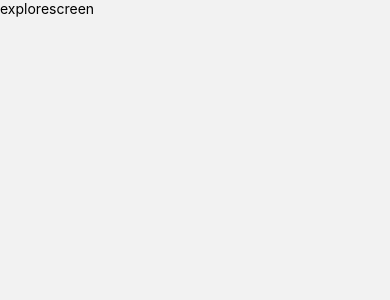
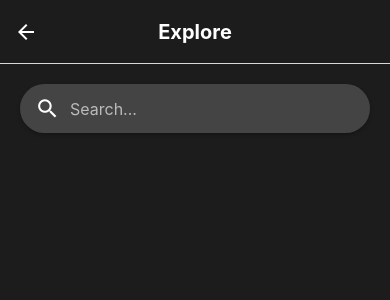
Before and after one commit to Azharkhaibar/mse-social-app, a React Native app: screen /Explore in a window 390 px wide. Shown: the top 300 px of the page. Built offline with nearby package versions, Linux system fonts and the light colour scheme.

Commit message:
making new page (explorescreen)

```diff
--- a/App.tsx
+++ b/App.tsx
@@ -14,12 +14,28 @@ export default function App() {
   return (
     <NavigationContainer>
       {/* STATUS BAR ATAS */}
-      <StatusBar style="light" backgroundColor='black' />
+      <StatusBar style="light" backgroundColor="black" />
       <Stack.Navigator screenOptions={{ headerShown: false }}>
         <Stack.Screen name="firstPage" component={FirstPage} />
         <Stack.Screen name="Signin" component={SignInScreen} />
         <Stack.Screen name="Home" component={HomeScreen} />
-        <Stack.Screen name="Explore" component={ExploreScreen} />
+        <Stack.Screen
+          name="Explore"
+          component={ExploreScreen}
+          options={{
+            headerShown: true,
+            title: "Explore",
+            headerStyle: {
+              backgroundColor: "#1C1C1C",
+            },
+            headerTintColor: "white",
+            headerTitleStyle: {
+              fontWeight: "bold",
+              fontSize: 20,
+            },
+            headerTitleAlign: "center",
+          }}
+        />
         <Stack.Screen name="Profile" component={ProfileScreen} />
       </Stack.Navigator>
     </NavigationContainer>
--- a/app/screens/design/homestyle.tsx
+++ b/app/screens/design/homestyle.tsx
@@ -2,6 +2,7 @@ import { StyleSheet } from "react-native";
 export const styles = StyleSheet.create({
   container: {
     flex: 1,
+    marginTop: 20,
     backgroundColor: "#1C1C1C",
   },
   scrollView: {
@@ -33,12 +34,11 @@ export const styles = StyleSheet.create({
   postImage: {
     width: 300,
     height: 300,
-    objectFit: 'cover'
   },
   storyItem: {
     alignItems: "center",
     marginRight: 15,
-    padding: 10,
+    padding: 7,
   },
   storiesImg: {
     width: 70,
--- a/app/screens/explorescreen.tsx
+++ b/app/screens/explorescreen.tsx
@@ -1,10 +1,50 @@
-import { View, Text } from 'react-native'
-import React from 'react'
+import React from "react";
+import { View, SafeAreaView, ScrollView, StyleSheet, TextInput } from "react-native";
+import Icon from "react-native-vector-icons/MaterialCommunityIcons";
 
 export const ExploreScreen = () => {
   return (
-    <View>
-      <Text>explorescreen</Text>
-    </View>
-  )
-}
+    <SafeAreaView style={styles.container}>
+      <ScrollView style={styles.containerWrapper}>
+        <View style={styles.searchContainer}>
+          <Icon name="magnify" size={25} color="#fff" style={styles.searchIcon} />
+          <TextInput style={styles.searchInput} placeholder="Search..." placeholderTextColor="#bbb" selectionColor="#fff" />
+        </View>
+        <View></View>
+      </ScrollView>
+    </SafeAreaView>
+  );
+};
+
+export const styles = StyleSheet.create({
+  container: {
+    flex: 1,
+    backgroundColor: "#1C1C1C",
+  },
+  containerWrapper: {
+    flex: 1,
+  },
+  searchContainer: {
+    flexDirection: "row",
+    alignItems: "center",
+    backgroundColor: "#444",
+    borderRadius: 28,
+    paddingVertical: 12,
+    paddingHorizontal: 15,
+    margin: 20,
+    shadowColor: "#000",
+    shadowOffset: { width: 0, height: 2 },
+    shadowOpacity: 0.25,
+    shadowRadius: 3.84,
+    elevation: 5, // For Android shadow
+  },
+  searchIcon: {
+    marginRight: 10,
+  },
+  searchInput: {
+    flex: 1,
+    color: "#fff",
+    fontSize: 16,
+    padding: 0,
+  },
+});
--- a/app/screens/homescreen.tsx
+++ b/app/screens/homescreen.tsx
@@ -3,7 +3,9 @@ import { View, Text, SafeAreaView, ScrollView, Image, StyleSheet, TouchableOpaci
 import Icon from "react-native-vector-icons/MaterialCommunityIcons";
 import { FirstAds, StoriesIMG, PostOne, PostTwo, ImgScrollHome3, ImgScrollHome, ImgScrollHome2 } from "../data/homedata";
 import { styles } from "./design/homestyle";
+import { useNavigation } from "@react-navigation/native";
 export const HomeScreen = () => {
+  const NavigationToSearchPage = useNavigation();
   const [activeButtonTouchableUser, setActiveButtonTouchableUser] = useState({
     like: false,
     comment: false,
@@ -16,6 +18,10 @@ export const HomeScreen = () => {
       [buttonName]: !prevState[buttonName],
     }));
   };
+
+  const HandleNavigateSearch = () => {
+    NavigationToSearchPage.navigate('Explore');
+  }
 
   const renderPosts = (posts) =>
     posts.map((post, index) => (
@@ -66,7 +72,7 @@ export const HomeScreen = () => {
           <View style={styles.iconContainer}>
             <Icon name="chat" size={25} color="white" />
             <Icon name="bell" size={25} color="white" />
-            <Icon name="plus-circle" size={25} color="white" />
+            <Icon name="search" size={25} color="white" onPress={HandleNavigateSearch} />
           </View>
         </View>
 
```
